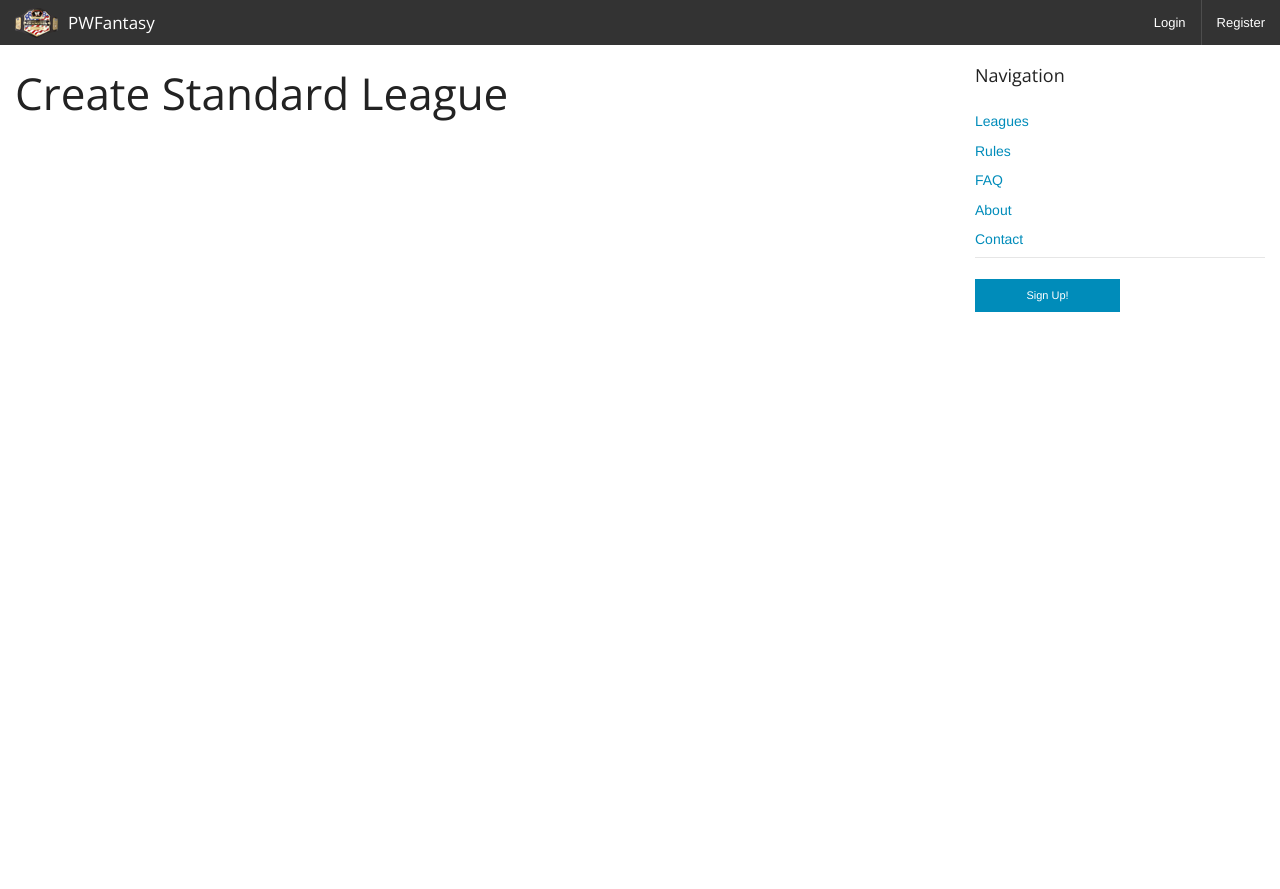
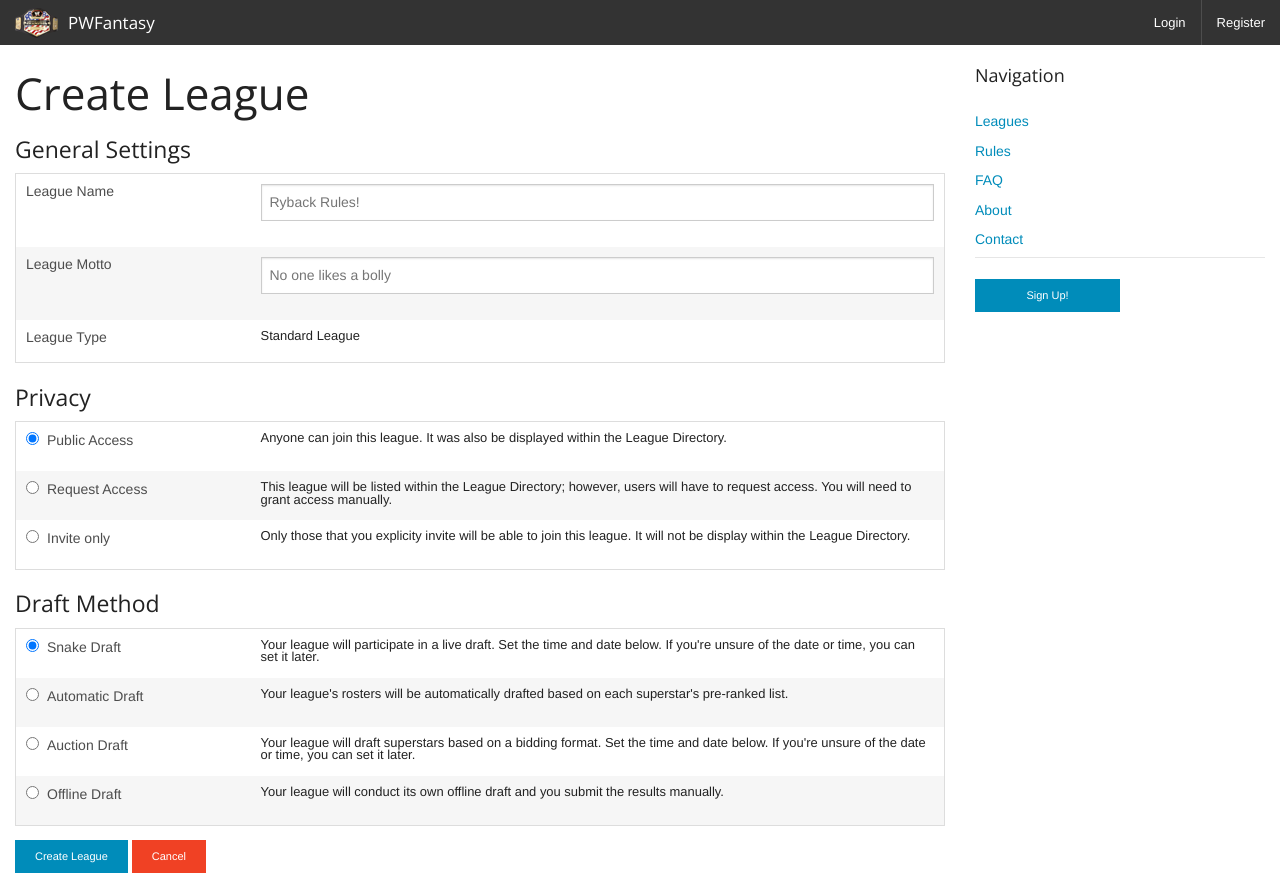
Before and after one commit to sean3z/pwfantasy, a PHP site: page /leagues.php?method=create&type=standard in a window 1280 px wide. Before the commit the page ends 312 px from the top, so only its background shows below. Run offline with PHP 8.4, Linux system fonts and the light colour scheme.

Commit message:
rough draft of create league

```diff
--- a/includes/methods/Leagues/createleague.php
+++ b/includes/methods/Leagues/createleague.php
@@ -1,4 +1,124 @@
 <?php
 $type = (isset($_GET['type']) ? $_GET['type'] : 'standard');
 ?>
-<h1>Create <?php echo ucfirst($type); ?> League</h1>
+<style type="text/css">
+	.odd {
+		background-color: #f6f6f6;
+	}
+
+	.section-container {
+		border: solid 1px #ddd;
+		overflow: hidden;
+	}
+
+	.section-container div.row {
+		padding: 10px;
+	}
+
+	.small-12 {
+		font-size: 90%;
+	}
+</style>
+<h1>Create League</h1>
+<form method="POST" action="">
+	<h4>General Settings</h4>
+	<div class="section-container">
+		<div class="row">
+			<div class="small-12 medium-3 column">
+				<label>League Name</label>
+			</div>
+			<div class="small-12 medium-9 column">
+				<input type="text" placeholder="Ryback Rules!" />
+			</div>
+		</div>
+
+		<div class="row odd">
+			<div class="small-12 medium-3 column">
+				<label>League Motto</label>
+			</div>
+			<div class="small-12 medium-9 column">
+				<input type="text" placeholder="No one likes a bolly" />
+			</div>
+		</div>
+
+		<div class="row ">
+			<div class="small-12 medium-3 column">
+				<label>League Type</label>
+			</div>
+			<div class="small-12 medium-9 column">
+				<?php echo ucfirst($type); ?> League
+			</div>
+		</div>
+	</div>
+	<br />
+	<h4>Privacy</h4>
+	<div class="section-container">
+		<div class="row">
+			<div class="small-12 medium-3 column">
+				<input type="radio" name="access" value="1" checked /><label>Public Access</label>
+			</div>
+			<div class="small-12 medium-9 column">
+				Anyone can join this league. It was also be displayed within the League Directory.
+			</div>
+		</div>
+
+		<div class="row odd">
+			<div class="small-12 medium-3 column">
+				<input type="radio" name="access" value="2" /><label>Request Access</label>
+			</div>
+			<div class="small-12 medium-9 column">
+				This league will be listed within the League Directory; however, users will have to request access. You will need to grant access manually.
+			</div>
+		</div>
+
+		<div class="row">
+			<div class="small-12 medium-3 column">
+				<input type="radio" name="access" value="3" /><label>Invite only</label>
+			</div>
+			<div class="small-12 medium-9 column">
+				Only those that you explicity invite will be able to join this league. It will not be display within the League Directory.
+			</div>
+		</div>
+	</div>
+	<br />
+	<h4>Draft Method</h4>
+	<div  class="section-container">
+		<div class="row">
+			<div class="small-12 medium-3 column">
+				<input type="radio" name="draftmethod" value="1" checked /><label>Snake Draft</label>
+			</div>
+			<div class="small-12 medium-9 column">
+				Your league will participate in a live draft. Set the time and date below. If you're unsure of the date or time, you can set it later.
+			</div>
+		</div>
+
+		<div class="row odd">
+			<div class="small-12 medium-3 column">
+				<input type="radio" name="draftmethod" value="2" /><label>Automatic Draft</label>
+			</div>
+			<div class="small-12 medium-9 column">
+				Your league's rosters will be automatically drafted based on each superstar's pre-ranked list.
+			</div>
+		</div>
+
+		<div class="row">
+			<div class="small-12 medium-3 column">
+				<input type="radio" name="draftmethod" value="3" /><label>Auction Draft</label>
+			</div>
+			<div class="small-12 medium-9 column">
+				Your league will draft superstars based on a bidding format. Set the time and date below. If you're unsure of the date or time, you can set it later.
+			</div>
+		</div>
+
+		<div class="row odd">
+			<div class="small-12 medium-3 column">
+				<input type="radio" name="draftmethod" value="4" /><label>Offline Draft</label>
+			</div>
+			<div class="small-12 medium-9 column">
+				Your league will conduct its own offline draft and you submit the results manually.
+			</div>
+		</div>
+	</div>
+	<br />
+	<input type="submit" class="button tiny" value="Create League" /> <a href="/" class="button tiny alert">Cancel</a>
+</form>
```
